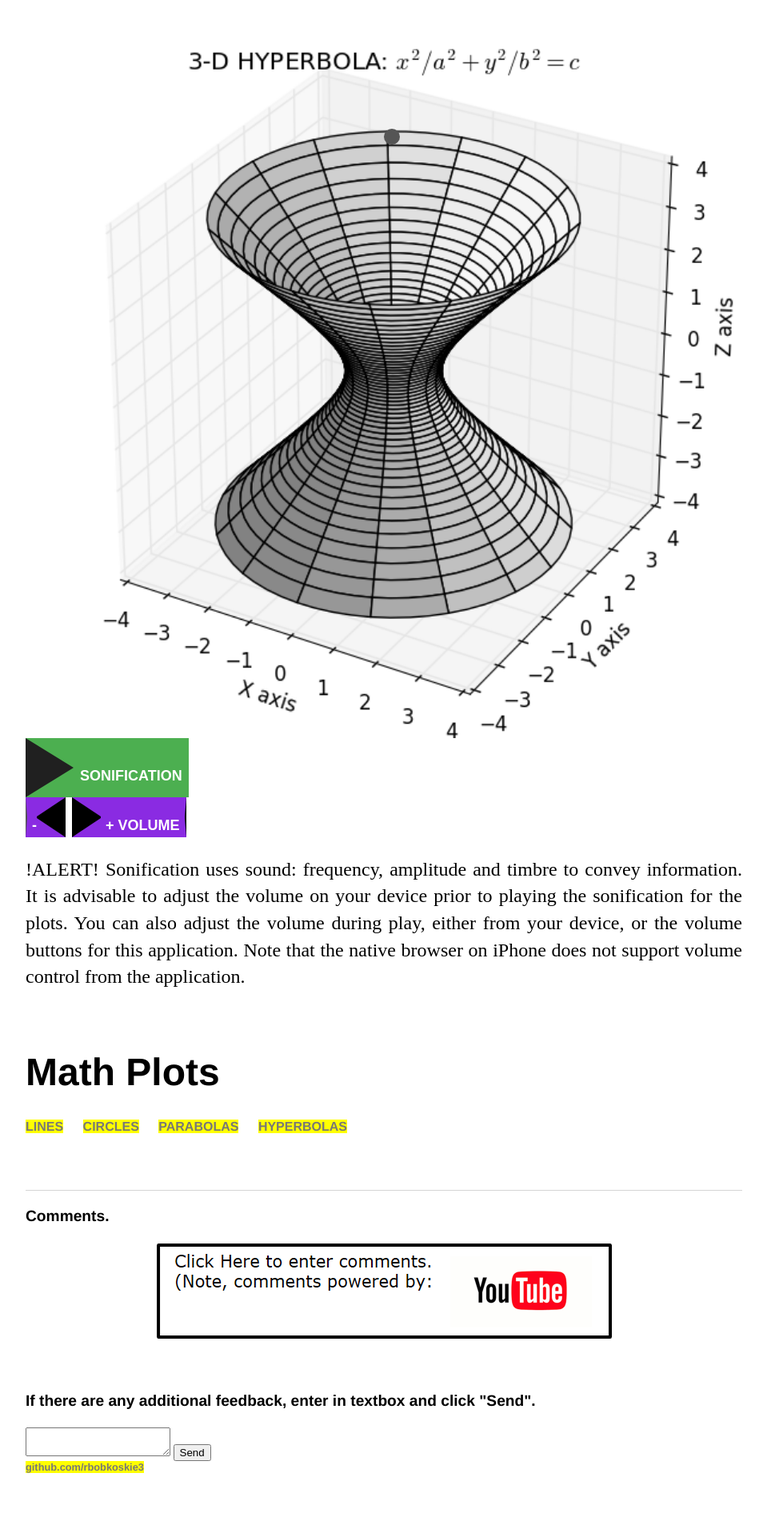
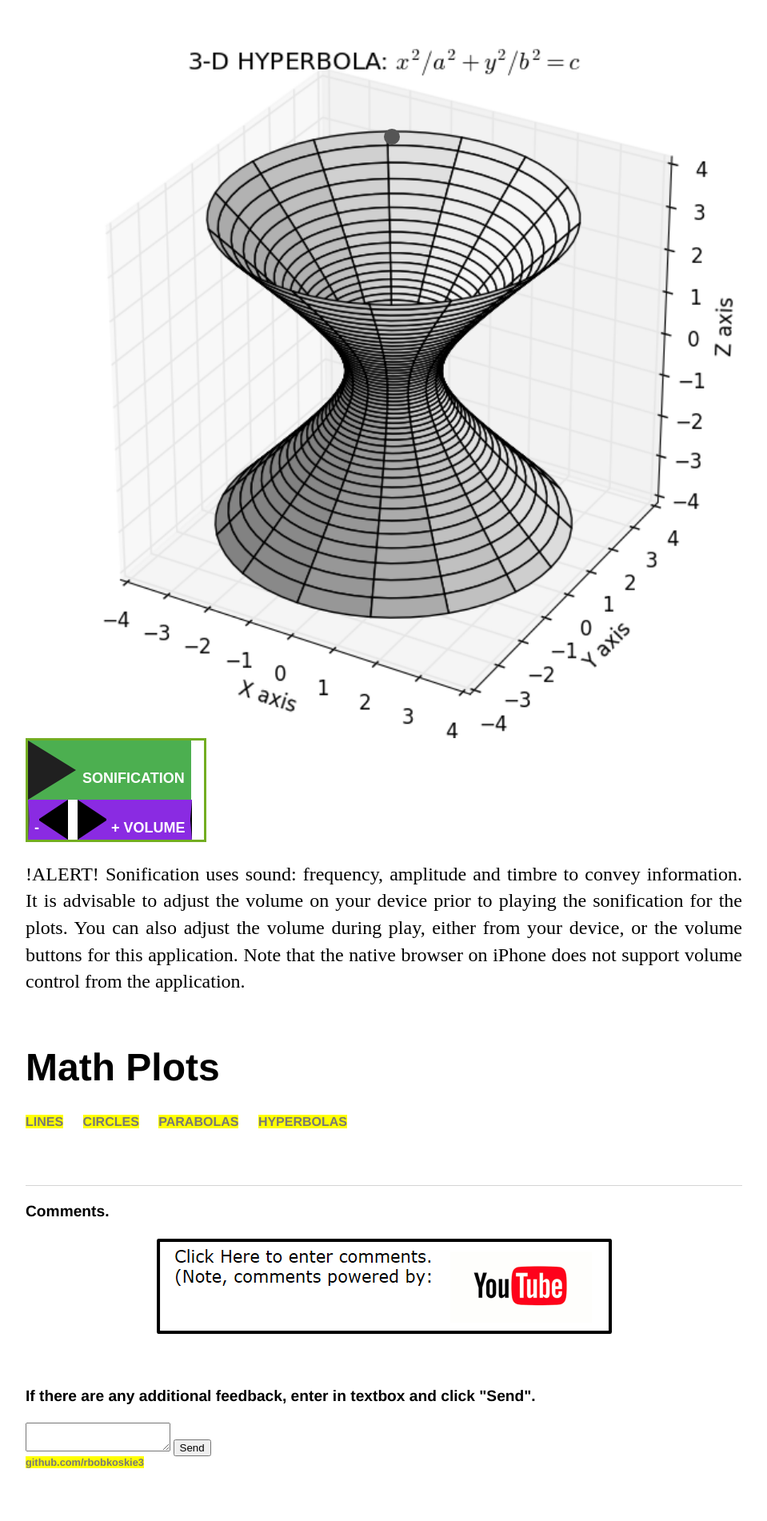
Before and after one commit to rbobkoskie3/rbobkoskie3.github.io, a Jekyll site: the page built from index.html, in a window 1280 px wide. Shown: the part 820-2722 px from the top of the page at 80% size, without its empty margins (160-1119 px from the left). Built offline with Jekyll 4.4.1, drawn with Linux system fonts in a browser that asks for light colours.

Commit message:
Add files via upload

```diff
--- a/index.html
+++ b/index.html
@@ -277,8 +277,7 @@ title: Math, Sonification, Plots
             height: 100%;
             // transform: scale(.5, .5);
             // display:inline-block;
-            display:table-row;
-            //float:left;
+            float:left;
             border: 3px solid #73AD21;
         }
 
@@ -287,23 +286,17 @@ title: Math, Sonification, Plots
             //height:400px;
             //float:left;
 
+            width: 100%;
             // width: 500px;
             height: 200px;
-            width: 70%;
             // height: 100%;
-            // display:inline-block;
-            display:table-row;
+            display:inline-block;
             // float:left;
             // position:relative;
             // position:absolute;
             overflow-y: scroll;
             // padding: 0px 10px 0px 10px;
             // border: 3px solid #73AD21;
-        }
-
-        .myTable {
-            width:  100%;
-            height: 100%;
         }
     </style>
 </head>
@@ -347,7 +340,6 @@ title: Math, Sonification, Plots
 
         <audio id="audio" src="https://rbobkoskie3.github.io/sounds/hyperbola.mp4"></audio>
         <!-- input type="button" class="button" value="SONIFICATION" onclick="play()" -->
-    <div class="myTable">
         <div class="floatButton">
             <button id="playButton" class="play" onclick="play(this)">SONIFICATION</button>
             <br>
@@ -363,7 +355,6 @@ title: Math, Sonification, Plots
                 Note that the native browser on iPhone does not support volume control from the application.
             </p></div>
         </div>
-    </div>
 
         <script>
             var playButton = document.getElementById("playButton")
```
